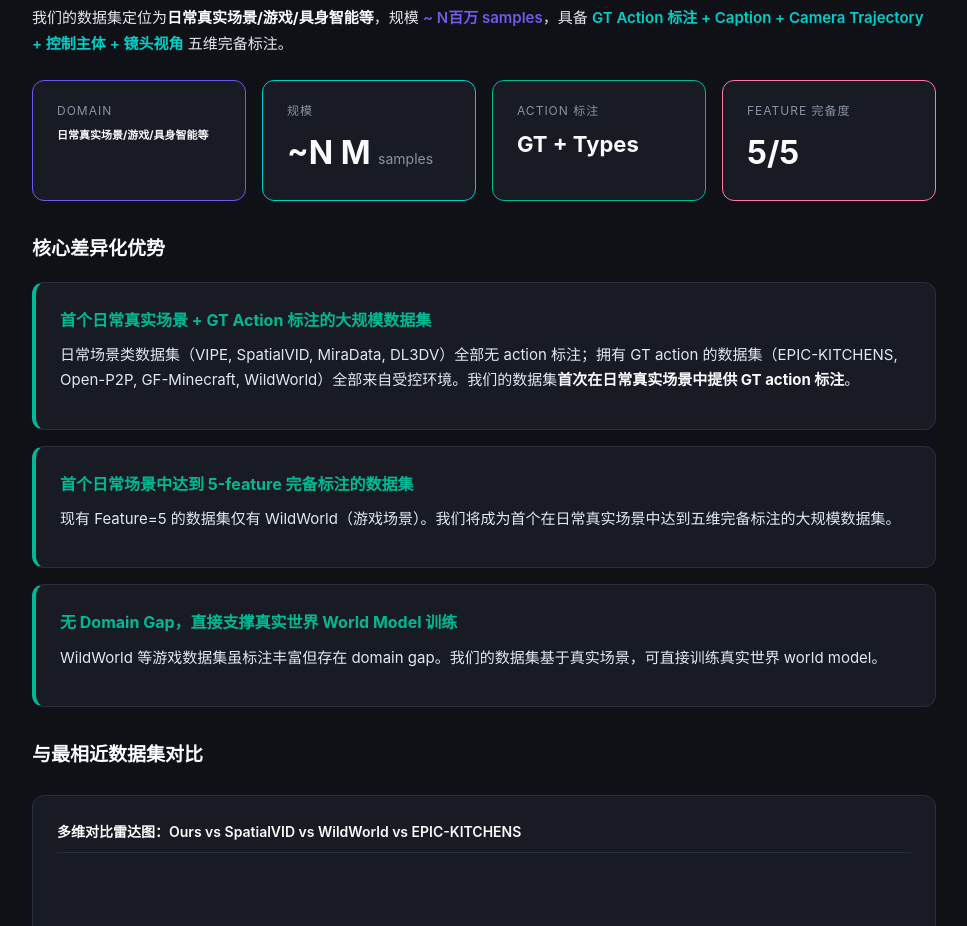
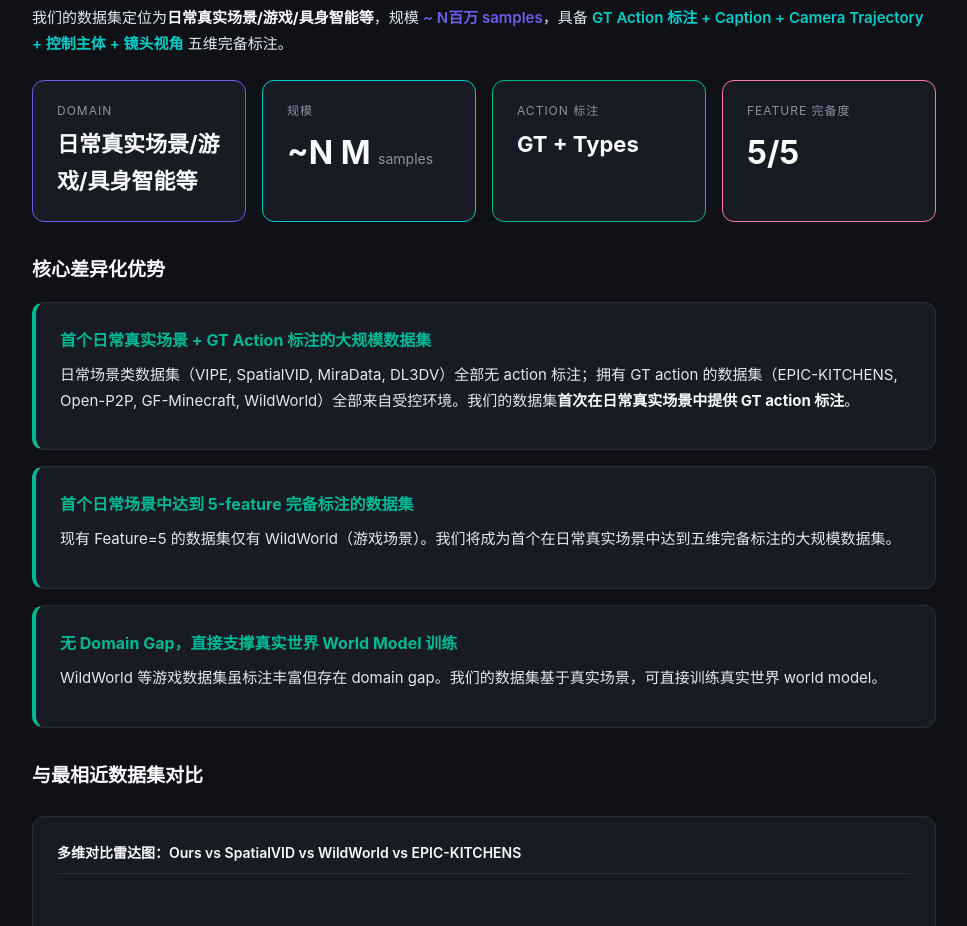
Before and after one commit to jiangenhua/video-world-model-survey, a plain HTML site: page index.html in a window 1280 px wide. Shown: the part 10682-11608 px from the top of the page, without its empty margins (296-1263 px from the left). Drawn offline with nearby package versions, Linux system fonts and the light colour scheme.

Commit message:
Increase font size for domain value in index.html

```diff
--- a/index.html
+++ b/index.html
@@ -485,7 +485,7 @@ tbody tr:hover td { background: var(--card-hover); }
   <div class="stat-row">
     <div class="stat-card" style="border-color: var(--accent);">
       <div class="label">Domain</div>
-      <div class="value" style="font-size:11px;">日常真实场景/游戏/具身智能等</div>
+      <div class="value" style="font-size:22px;">日常真实场景/游戏/具身智能等</div>
     </div>
     <div class="stat-card" style="border-color: var(--accent2);">
       <div class="label">规模</div>
```
